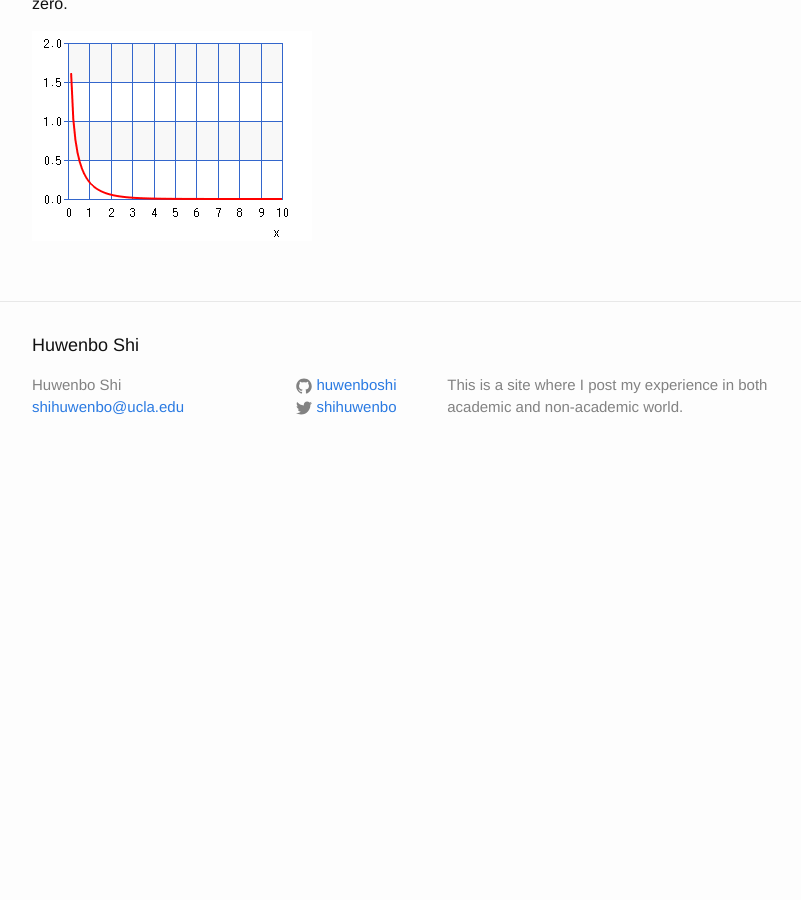
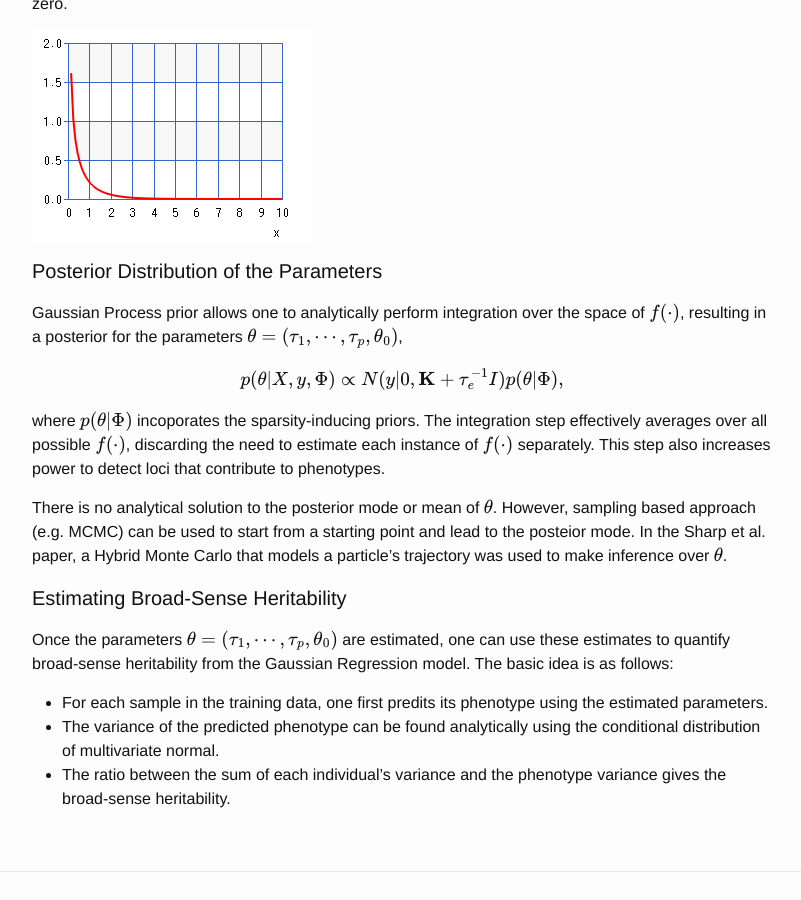
Before and after one commit to huwenboshi/huwenboshi.github.io, a Jekyll site: the page built from _posts/2017-02-06-heritability-via-gaussian-process-regression.markdown, in a window 1280 px wide and 900 px high, scrolled down 2723 px. Shown: the whole window, without its empty margins (238-1039 px from the left). Built offline with Jekyll 4.4.1, drawn with Linux system fonts in a browser that asks for light colours; formulas are drawn with MathJax 3; before the commit the page ends 3202 px from its top, so only the background shows below that; some of the changed text lies outside the part shown.

Commit message:
updated post

```diff
--- a/_posts/2017-02-06-heritability-via-gaussian-process-regression.markdown
+++ b/_posts/2017-02-06-heritability-via-gaussian-process-regression.markdown
@@ -103,3 +103,25 @@ has density function
 decreasing function with a heavy tail concentrated around 0 (see figure below), enforcing most of \\( \tau\_p^{-1} \\) to be close to zero.
 
 ![Gamma Distribution](/assets/gamma.png)
+
+#### Posterior Distribution of the Parameters
+
+Gaussian Process prior allows one to analytically perform integration over the space of \\( f(\cdot) \\), resulting in a posterior
+for the parameters \\( \theta = (\tau\_1, \cdots, \tau\_p, \theta_0) \\),
+\\[ p(\theta | X, y, \Phi) \propto N(y | 0, \mathbf{K} + \tau\_e^{-1} I) p(\theta | \Phi), \\]
+where \\( p(\theta | \Phi) \\) incoporates the sparsity-inducing priors. The integration step effectively averages over all possible
+\\( f(\cdot) \\), discarding the need to estimate each instance of \\( f(\cdot) \\) separately. This step also increases power to
+detect loci that contribute to phenotypes.
+
+There is no analytical solution to the posterior mode or mean of \\( \theta \\). However, sampling based approach (e.g. MCMC) can be
+used to start from a starting point and lead to the posteior mode. In the Sharp et al. paper, a Hybrid Monte Carlo that models a particle's
+trajectory was used to make inference over \\( \theta \\).
+
+#### Estimating Broad-Sense Heritability
+
+Once the parameters \\( \theta = (\tau\_1, \cdots, \tau\_p, \theta_0) \\) are estimated, one can use these estimates to quantify
+broad-sense heritability from the Gaussian Regression model. The basic idea is as follows:
+
+- For each sample in the training data, one first predits its phenotype using the estimated parameters.
+- The variance of the predicted phenotype can be found analytically using the conditional distribution of multivariate normal.
+- The ratio between the sum of each individual's variance and the phenotype variance gives the broad-sense heritability.
```
Also changed, not shown: other parts of _posts/2017-02-06-heritability-via-gaussian-process-regression.markdown (+1 -1 lines).
